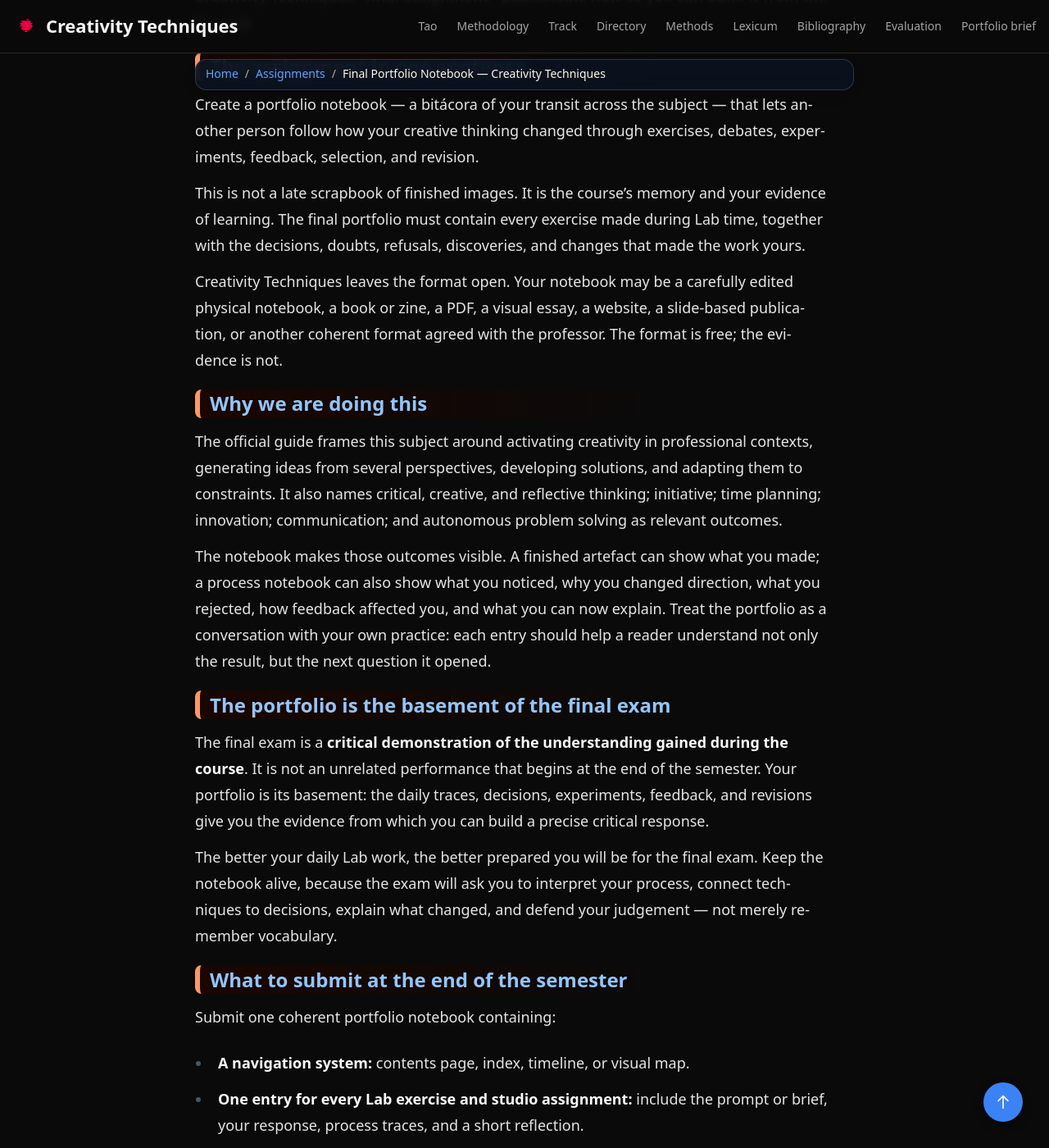
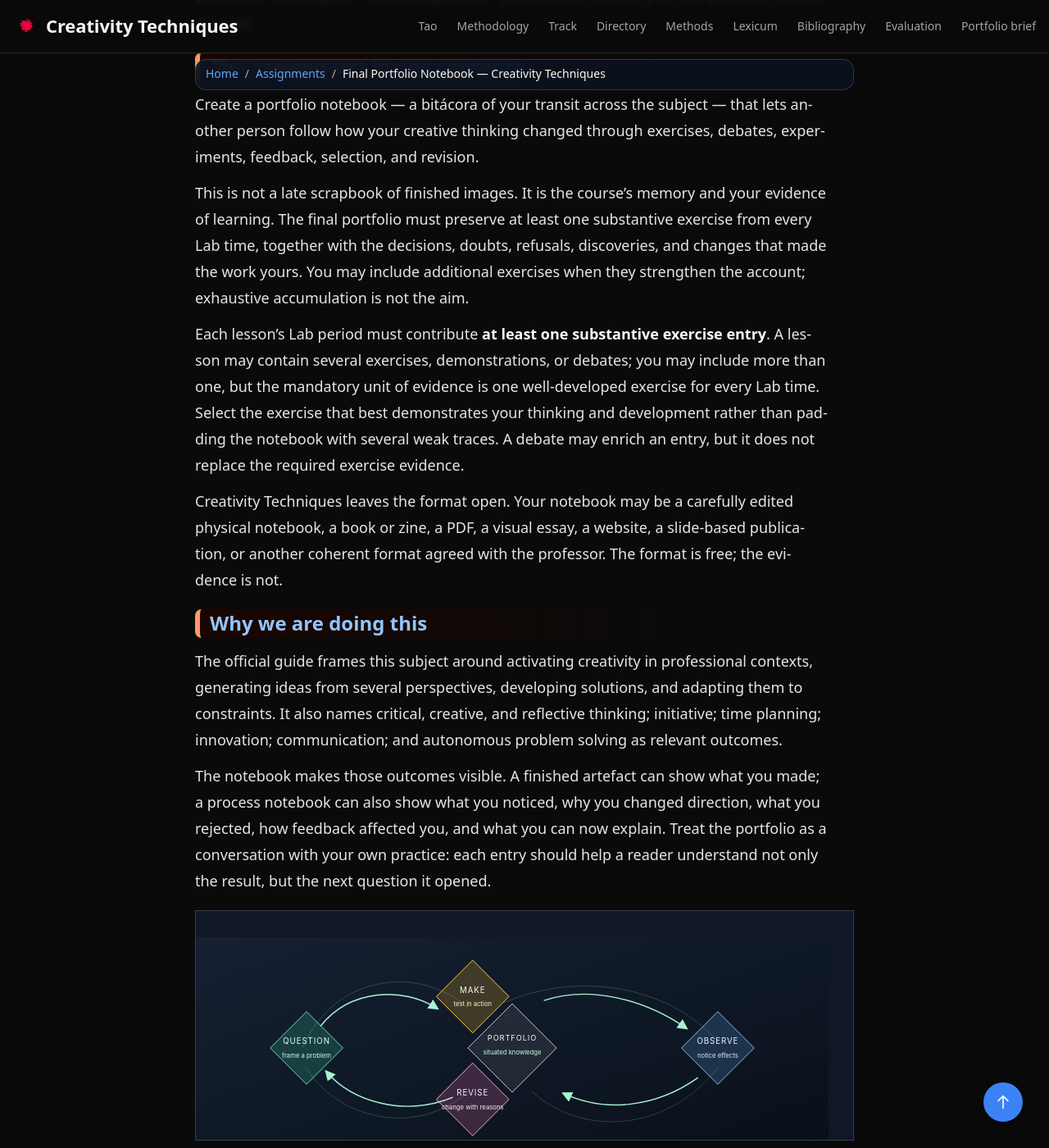
Before and after one commit to ruvebal/creativity-techniques-uem, a Jekyll site: the page built from docs/assignments/en/creativity-techniques-portfolio/index.md, in a window 1280 px wide and 1400 px high, scrolled down 494 px. Shown: the whole window at 82% size. Built offline with Jekyll 4.4.1, drawn with Linux system fonts in a browser that asks for light colours; some of the changed text lies outside the part shown.

Commit message:
Clarify portfolio lab evidence and visual readability

```diff
--- a/docs/assets/css/site.css
+++ b/docs/assets/css/site.css
@@ -632,7 +632,9 @@ html.dark,
 }
 .prose table {
 	display: block; /* intrinsic: allow horizontal scrolling if needed */
-	inline-size: 100%;
+	inline-size: max-content;
+	min-inline-size: 100%;
+	max-inline-size: none;
 	overflow-x: auto;
 	-webkit-overflow-scrolling: touch;
 	border: 1px solid var(--border-light);
@@ -652,7 +654,11 @@ html.dark,
 	text-align: left;
 	vertical-align: top;
 	border-bottom: 1px solid var(--border-light);
-	word-break: break-word;
+	/* Preserve whole words. Wide tables scroll; they do not force syllable-level wraps. */
+	word-break: normal;
+	overflow-wrap: normal;
+	hyphens: none;
+	white-space: normal;
 }
 .prose table th {
 	font-weight: 700;
--- a/docs/assignments/en/creativity-techniques-portfolio/index.md
+++ b/docs/assignments/en/creativity-techniques-portfolio/index.md
@@ -15,7 +15,9 @@ description: 'The final process notebook for Creativity Techniques: a day-by-day
 
 Create a portfolio notebook — a bitácora of your transit across the subject — that lets another person follow how your creative thinking changed through exercises, debates, experiments, feedback, selection, and revision.
 
-This is not a late scrapbook of finished images. It is the course's memory and your evidence of learning. The final portfolio must contain every exercise made during Lab time, together with the decisions, doubts, refusals, discoveries, and changes that made the work yours.
+This is not a late scrapbook of finished images. It is the course's memory and your evidence of learning. The final portfolio must preserve at least one substantive exercise from every Lab time, together with the decisions, doubts, refusals, discoveries, and changes that made the work yours. You may include additional exercises when they strengthen the account; exhaustive accumulation is not the aim.
+
+Each lesson's Lab period must contribute **at least one substantive exercise entry**. A lesson may contain several exercises, demonstrations, or debates; you may include more than one, but the mandatory unit of evidence is one well-developed exercise for every Lab time. Select the exercise that best demonstrates your thinking and development rather than padding the notebook with several weak traces. A debate may enrich an entry, but it does not replace the required exercise evidence.
 
 Creativity Techniques leaves the format open. Your notebook may be a carefully edited physical notebook, a book or zine, a PDF, a visual essay, a website, a slide-based publication, or another coherent format agreed with the professor. The format is free; the evidence is not.
 
@@ -24,6 +26,11 @@ Creativity Techniques leaves the format open. Your notebook may be a carefully e
 The official guide frames this subject around activating creativity in professional contexts, generating ideas from several perspectives, developing solutions, and adapting them to constraints. It also names critical, creative, and reflective thinking; initiative; time planning; innovation; communication; and autonomous problem solving as relevant outcomes.
 
 The notebook makes those outcomes visible. A finished artefact can show what you made; a process notebook can also show what you noticed, why you changed direction, what you rejected, how feedback affected you, and what you can now explain. Treat the portfolio as a conversation with your own practice: each entry should help a reader understand not only the result, but the next question it opened.
+
+<figure class="lesson-semantic portfolio-practice-research" aria-labelledby="portfolio-practice-research-caption">
+<img src="{{ '/assets/images/portfolio-practice-research.svg' | relative_url }}" width="1600" height="560" alt="Practice–research loop: question, make, observe, revise, and situated knowledge." />
+<figcaption id="portfolio-practice-research-caption">The portfolio records practice as inquiry: a question becomes a test, the test becomes an observation, and the observation informs the next revision.</figcaption>
+</figure>
 
 ## The portfolio is the basement of the final exam
 
@@ -36,10 +43,10 @@ The better your daily Lab work, the better prepared you will be for the final ex
 Submit one coherent portfolio notebook containing:
 
 - **A navigation system:** contents page, index, timeline, or visual map.
-- **One entry for every Lab exercise and studio assignment:** include the prompt or brief, your response, process traces, and a short reflection.
+- **At least one substantive exercise entry for every Lab time/lesson:** include the prompt or brief, your response, process traces, and a short reflection. If a Lab produces several exercises, choose the strongest representative exercise; additional evidence is welcome but not required.
 - **D1 Analysis, D2 Transposition, and D3 Atrium:** include the final work and the process that led to it. If the work is presented elsewhere, link or cross-reference it clearly.
 - **A final synthesis:** 500–800 words or an equivalent designed form explaining how your view of creativity, technique, constraints, and your own working habits changed.
-- **A process inventory:** a final checklist showing that no Lab assignment is missing.
+- **A process inventory:** a final checklist showing that every Lab time has a selected exercise entry.
 - **A materials and authorship note:** identify collaborators, borrowed material, and any generative or assistive tools. “No AI tools used” is a valid declaration.
 
 The notebook may edit and sequence the evidence, but it must not erase the productive middle: failed attempts, abandoned routes, feedback, and revisions are part of the assessment.
@@ -56,7 +63,7 @@ Start the notebook in the first class and update it every time Lab begins. A com
 | **Decision** | What you kept, changed, combined, or refused — and why | One decision paragraph or annotated image |
 | **Exit** | What the exercise taught you and what you will try next | 3 lines: learned / unresolved / next action |
 
-If a Lab session produces several exercises, make separate entries or clearly separated subentries. Date everything. Keep the original files or physical traces even when the portfolio presents a cleaner selection.
+If a Lab session produces several exercises, make separate entries or clearly separated subentries, but ensure that one selected exercise carries a complete account of the Lab time. Date everything. Keep the original files or physical traces even when the portfolio presents a cleaner selection.
 
 ## Rubric
 
@@ -64,7 +71,7 @@ The rubric uses a 0–10 score for the assignment. The official presencial guide
 
 | Criterion | Weight | 9–10 · Excellent | 7–8.9 · Competent | 5–6.9 · Minimum pass | 0–4.9 · Insufficient |
 | --- | ---: | --- | --- | --- | --- |
-| **Completeness and continuity** | 20% | Every Lab trace and D1–D3 is present, dated, findable, and connected into a convincing journey. | Almost all evidence is present and easy to follow; minor gaps do not break the journey. | Required core pieces are present, but several entries are thin, late, or hard to locate. | Major omissions, no reliable index, or a portfolio made mainly of final results. |
+| **Completeness and continuity** | 20% | At least one substantive exercise from every Lab time/lesson and D1–D3 is present, dated, findable, and connected into a convincing journey. | Nearly every Lab time is represented by a clear exercise entry; minor gaps do not break the journey. | Several Lab times are represented only thinly, late, or with difficult-to-locate evidence. | Major omissions, no reliable index, or a portfolio made mainly of final results. |
 | **Depth of thought and reflection** | 25% | Entries move beyond description into precise questions, connections, uncertainty, and changed understanding. | Reflection explains meaningful choices and lessons, with some depth. | Reflection mostly reports what happened and gives general opinions. | Little or no reflection; choices cannot be explained. |
 | **Critical analysis and judgement** | 20% | Tests assumptions, reads constraints and feedback intelligently, compares alternatives, and can defend refusals as well as choices. | Uses criteria to select and revise; critique is generally clear. | Names choices but gives limited criteria or analysis. | Accepts the first idea uncritically or cannot account for decisions. |
 | **Creative fluency, flexibility, and originality** | 20% | Shows energetic exploration, varied routes, productive risk, and an original response that adds value to the brief. | Shows more than one route and a recognisable, purposeful creative voice. | Shows some variation but relies heavily on a single route or familiar solution. | Little exploration, imitation without transformation, or no evidence of idea development. |
@@ -84,5 +91,6 @@ The brief is anchored in the official subject guide's presentation, contents, co
 <!-- curriculum-internal:
 [VERIFIED] Official guide: creativity-techniques-pedagogy/cv/guides/9990002301-unicrawler-2026-27.json; official PDF family 9990002301; presencial evaluation 70% knowledge tests / 30% delivery and/or presentation; 150 presencial hours in the official framework.
 [BIBLIO-GAP] Ahmes anchor: ahmes-library/scholar/documents/donald_a_schon_the_reflective_practitioner_how_professionals_think_in_action_1984_basic_books_4d215203/extract/extraction.db; node 9296db4c-dc4e-545a-9406-7ac90d6c67c4; page 19 (printed p. 20); evaluator_safe=no, confidence 0.70. Discovery: project_slug=profield-creativity-techniques; supports reflective research/practice as a design frame, not a measured learning outcome.
+[GRAPHIC] Practice–research loop commissioned through the course semantic-graphic/DevIAC graphic-forger grammar; the diagram translates question → making → observation → revision into a portfolio evidence cycle.
 -->
 {% endif %}
```
Also changed, not shown: docs/assets/images/portfolio-practice-research.svg (added), 1 other file.
